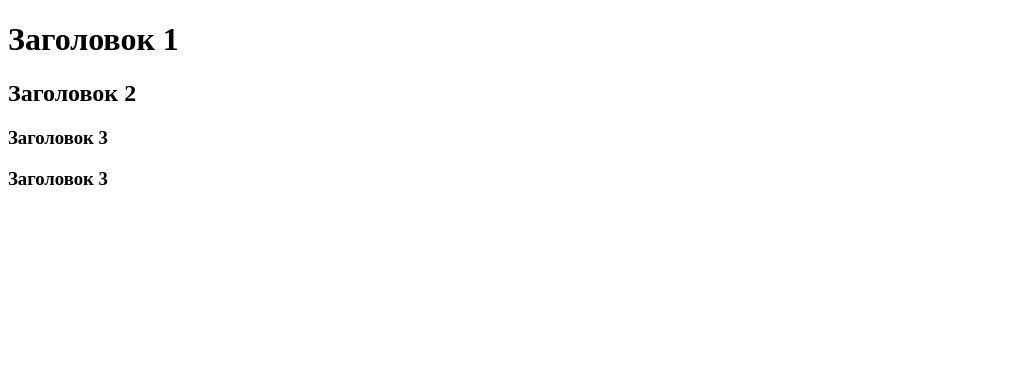
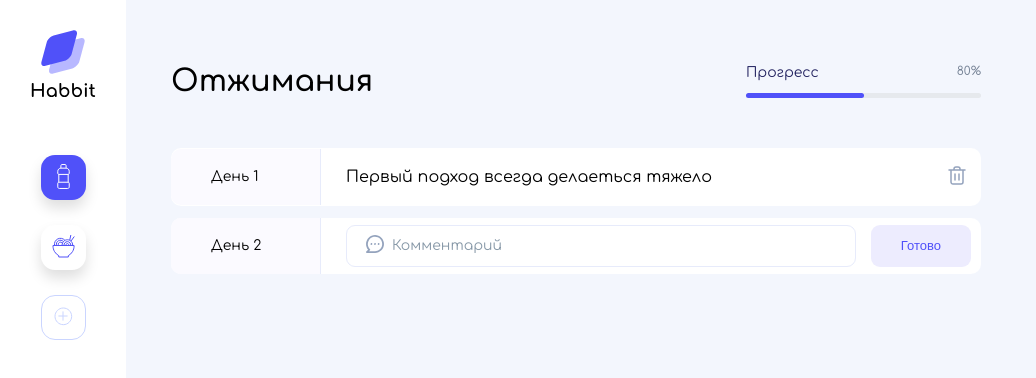
Before and after one commit to GospodinFE/lesson, a plain HTML site: page index.html in a window 1280 px wide. Shown: the whole page, without its empty margins (0-1036 px from the left). Drawn offline with Linux system fonts and the light colour scheme.

Commit message:
Верстка макета из урока

```diff
--- a/css/style.css
+++ b/css/style.css
@@ -0,0 +1,192 @@
+* {
+  box-sizing: border-box;
+}
+body {
+  font-family: 'Comfortaa', sans-serif;
+  margin: 0;
+  background-color: #f3f6fd;
+  font-weight: 400;
+}
+
+.app {
+  display: flex;
+}
+.logo {
+  margin-bottom: 50px;
+}
+.panel {
+  background: white;
+  min-height: 100vh;
+  padding: 30px;
+}
+.menu {
+  display: flex;
+  flex-direction: column;
+  gap: 25px;
+  align-items: center;
+}
+.menu__list {
+  display: flex;
+  flex-direction: column;
+  gap: 25px;
+  align-items: center;
+}
+.menu__item {
+  background: #ffffff;
+  box-shadow: 0px 8px 14px rgb(223, 223, 223);
+  border-radius: 14px;
+  border: none;
+  height: 45px;
+  width: 45px;
+  cursor: pointer;
+}
+.menu__item:hover {
+  background: #5051f9;
+}
+.menu__item:hover img {
+  filter: brightness(0) invert(1);
+}
+.menu__item_active {
+  background: #5051f9;
+}
+.menu__item_active img {
+  filter: brightness(0) invert(1);
+}
+.menu__add {
+  background: none;
+  border: 1px solid #cad5ff;
+  border-radius: 14px;
+  height: 45px;
+  width: 45px;
+  cursor: pointer;
+}
+.menu__add:hover {
+  background: #eceffe;
+}
+.content {
+  min-width: 900px;
+  padding: 45px;
+}
+header {
+  display: flex;
+  justify-content: space-between;
+  align-items: center;
+}
+h1 {
+  font-size: 30px;
+  line-height: 33px;
+  color: #000000;
+}
+.progrees {
+  display: flex;
+  flex-direction: column;
+  gap: 12px;
+  min-width: 235px;
+}
+.progrees__text {
+  display: flex;
+  justify-content: space-between;
+}
+.progress__name {
+  font-size: 14px;
+  line-height: 16px;
+  color: #232360;
+}
+.progress__procent {
+  font-size: 12px;
+  line-height: 13px;
+  color: #768396;
+}
+.progreess__bar {
+  width: 100%;
+  background: #e6e9ed;
+  border-radius: 4px;
+  height: 5px;
+  position: relative;
+}
+.progrees__cover-bar {
+  position: absolute;
+  width: 50%;
+  height: 5px;
+  border-radius: 4px;
+  background: #5051f9;
+}
+main {
+  margin-top: 30px;
+}
+.habbit {
+  background: #ffffff;
+  border-radius: 10px;
+  display: flex;
+  align-items: center;
+  margin-bottom: 12px;
+}
+
+.habbit__day {
+  background: #fbfaff;
+  border-radius: 10px 0 0 10px;
+  border-right: 1px solid #e7ebfb;
+  font-size: 14px;
+  line-height: 16px;
+  padding: 20px 40px;
+  min-width: 150px;
+}
+.habbit__comment {
+  font-size: 16px;
+  line-height: 18px;
+  padding: 20px 25px;
+}
+.habbit__delete {
+  margin-left: auto;
+  margin-right: 10px;
+  background: none;
+  border: none;
+  cursor: pointer;
+  border-radius: 5px;
+  padding: 2px;
+}
+.habbit__delete:hover {
+  background: #eceffe;
+}
+input {
+  background: #ffffff;
+  border: 1px solid #e7ebfb;
+  border-radius: 9px;
+  padding: 12px 20px;
+  font-family: 'Comfortaa', sans-serif;
+  flex: 1;
+  font-size: 14px;
+  line-height: 16px;
+}
+input::placeholder {
+  color: #8899a8;
+}
+.habbit__form {
+  display: flex;
+  gap: 15px;
+  width: 100%;
+  padding: 0px 10px 0 25px;
+  position: relative;
+}
+.input_icon {
+  padding-left: 45px;
+}
+
+.input__icon {
+  position: absolute;
+  top: 10px;
+  left: 45px;
+}
+.button {
+  background: #edecfe;
+  border-radius: 9px;
+  border: none;
+  font-size: 13px;
+  line-height: 14px;
+  color: #5051f9;
+  padding: 14px 30px;
+  cursor: pointer;
+}
+.button:hover {
+  background: #dcdaff;
+}
--- a/index.html
+++ b/index.html
@@ -1,15 +1,81 @@
 <!DOCTYPE html>
-<html lang="en">
+<html lang="ru">
   <head>
     <meta charset="UTF-8" />
     <meta name="viewport" content="width=device-width, initial-scale=1.0" />
-    <title>Уроки javascript</title>
-    <script src="./js/script.js"></script>
+    <link rel="preconnect" href="https://fonts.googleapis.com" />
+    <link rel="preconnect" href="https://fonts.gstatic.com" crossorigin />
+    <link
+      href="https://fonts.googleapis.com/css2?family=Comfortaa:wght@400;600&family=Montserrat&family=Nunito:wght@500&family=Roboto+Condensed:ital@1&display=swap"
+      rel="stylesheet"
+    />
+    <link rel="stylesheet" href="./css/style.css" />
+    <title>App Habbit</title>
   </head>
   <body>
-    <h1>Заголовок 1</h1>
-    <h2>Заголовок 2</h2>
-    <h3>Заголовок 3</h3>
-    <h3>Заголовок 3</h3>
+    <div class="app">
+      <div class="panel">
+        <img class="logo" src="./img/logo.svg" alt="Logo" />
+        <nav class="menu">
+          <div class="menu__list">
+            <button class="menu__item menu__item_active">
+              <img src="./img/Water.svg" alt="water" />
+            </button>
+            <button class="menu__item">
+              <img src="./img/food.svg" alt="food" />
+            </button>
+          </div>
+          <button class="menu__add">
+            <img src="./img/Add.svg" alt="add" />
+          </button>
+        </nav>
+      </div>
+      <div class="content">
+        <header>
+          <h1>Отжимания</h1>
+          <div class="progrees">
+            <div class="progrees__text">
+              <div class="progress__name">Прогресс</div>
+              <div class="progress__procent">80%</div>
+            </div>
+            <div class="progreess__bar">
+              <div class="progrees__cover-bar"></div>
+            </div>
+          </div>
+        </header>
+        <main>
+          <div>
+            <div class="habbit">
+              <div class="habbit__day">День 1</div>
+              <div class="habbit__comment">
+                Первый подход всегда делаеться тяжело
+              </div>
+              <button class="habbit__delete">
+                <img src="./img/delete.svg" alt="delete" />
+              </button>
+            </div>
+          </div>
+          <div>
+            <div class="habbit">
+              <div class="habbit__day">День 2</div>
+              <form class="habbit__form">
+                <input
+                  class="input_icon"
+                  type="text"
+                  placeholder="Комментарий"
+                />
+                <img
+                  class="input__icon"
+                  src="./img/Group 68.svg"
+                  alt="massege"
+                />
+                <button class="button">Готово</button>
+              </form>
+            </div>
+          </div>
+        </main>
+      </div>
+    </div>
+    <script src="./js/script.js"></script>
   </body>
 </html>
--- a/js/script.js
+++ b/js/script.js
@@ -1 +1 @@
-console.log('Hello World');
+'use strict';
```
Also changed, not shown: img/Add.svg (added), img/Group 68.svg (added), img/Water.svg (added), img/delete.svg (added), img/food.svg (added), img/gantel.svg (added), img/logo.svg (added).
